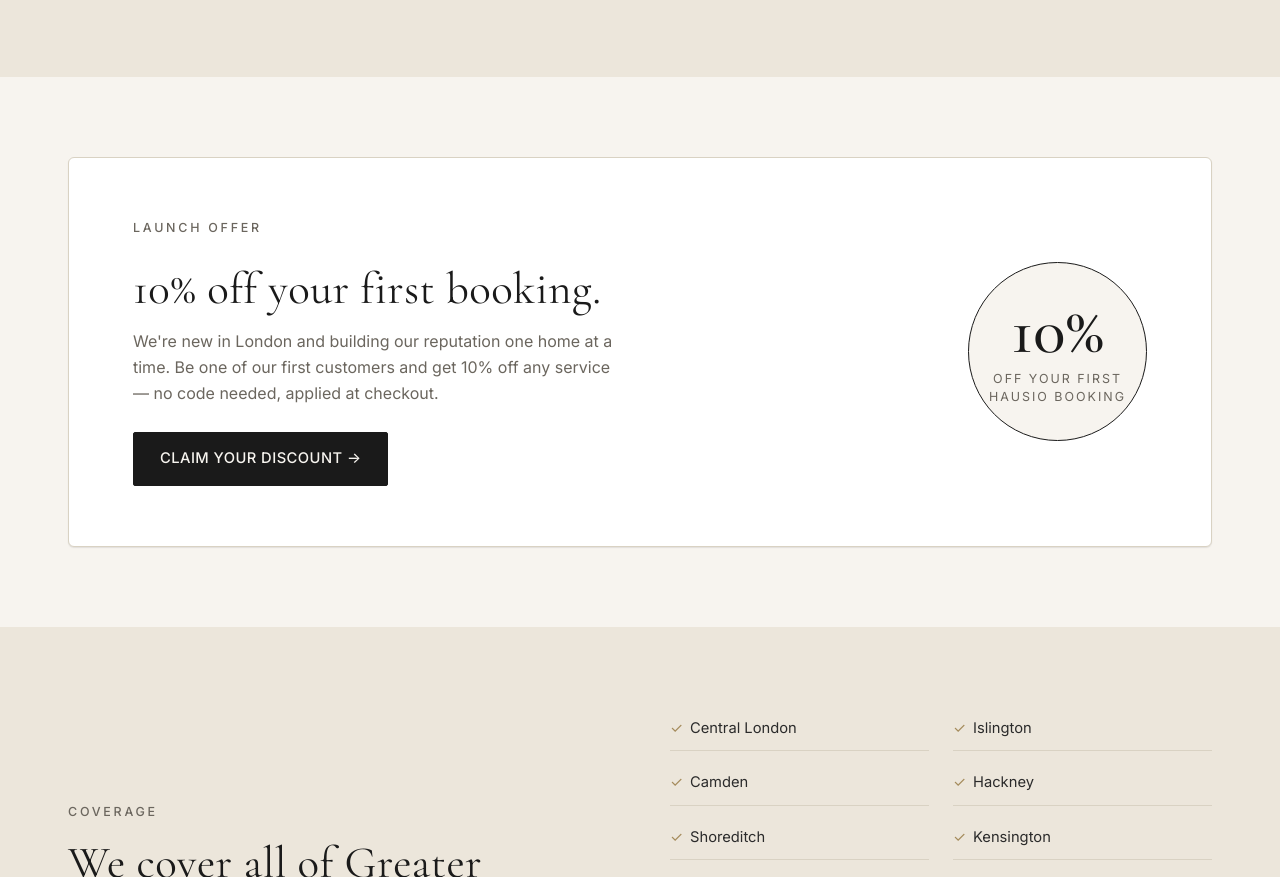
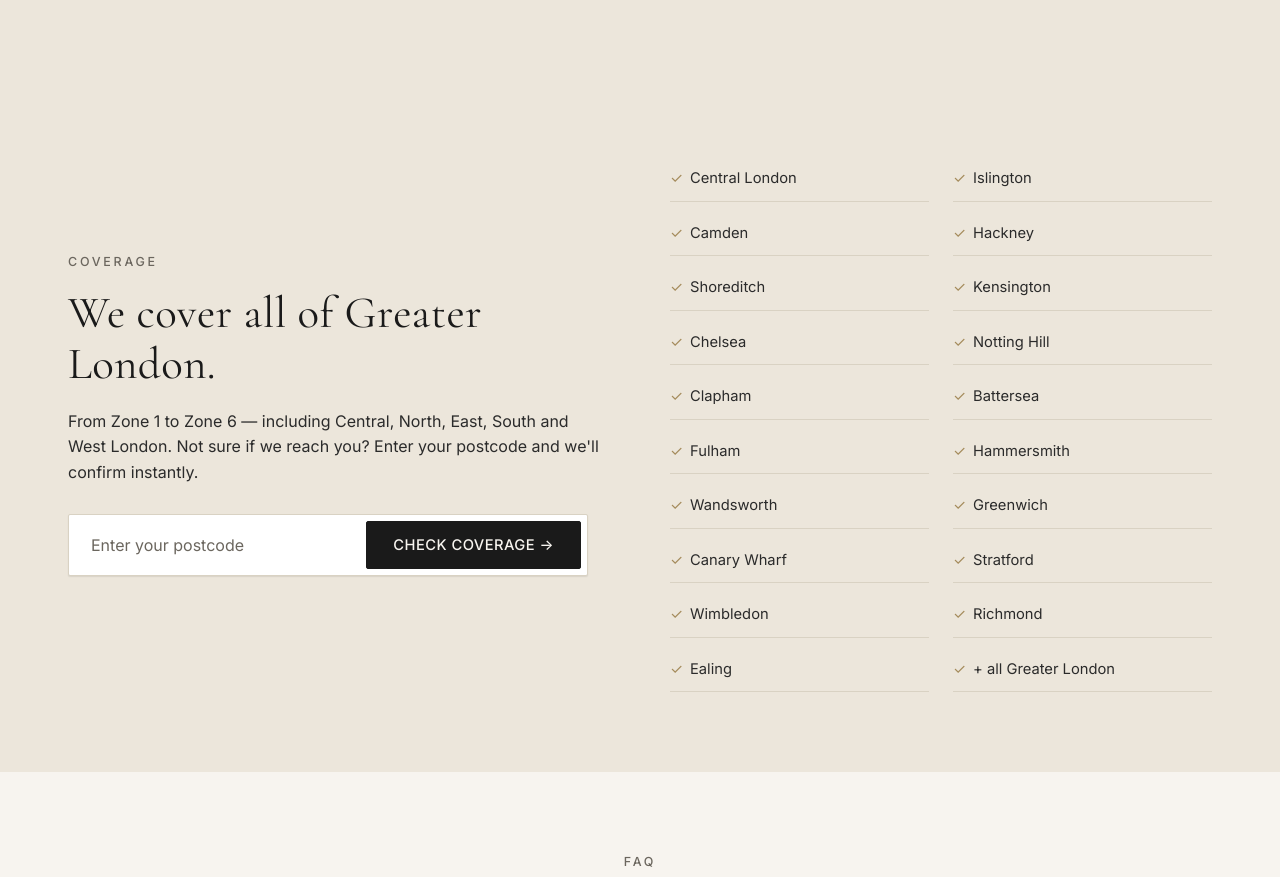
Before and after one commit to Serfer54/hausio, a plain HTML site: page index.html in a window 1280 px wide. Shown: the part 3759-4636 px from the top of the page. Drawn offline with nearby package versions, Linux system fonts and the light colour scheme.

Commit message:
Remove 10% launch offer section

```diff
--- a/index.html
+++ b/index.html
@@ -239,22 +239,6 @@
   </div>
 </section>
 
-<section class="launch">
-  <div class="container">
-    <div class="launch-box">
-      <div class="launch-copy">
-        <p class="eyebrow">Launch offer</p>
-        <h2>10% off your first booking.</h2>
-        <p>We're new in London and building our reputation one home at a time. Be one of our first customers and get 10% off any service — no code needed, applied at checkout.</p>
-        <a href="book.html" class="btn btn-dark">Claim your discount →</a>
-      </div>
-      <div class="launch-badge">
-        <span class="launch-off">10%</span>
-        <span class="launch-label">off your first<br/>Hausio booking</span>
-      </div>
-    </div>
-  </div>
-</section>
 
 <section class="coverage">
   <div class="container coverage-grid">
```
